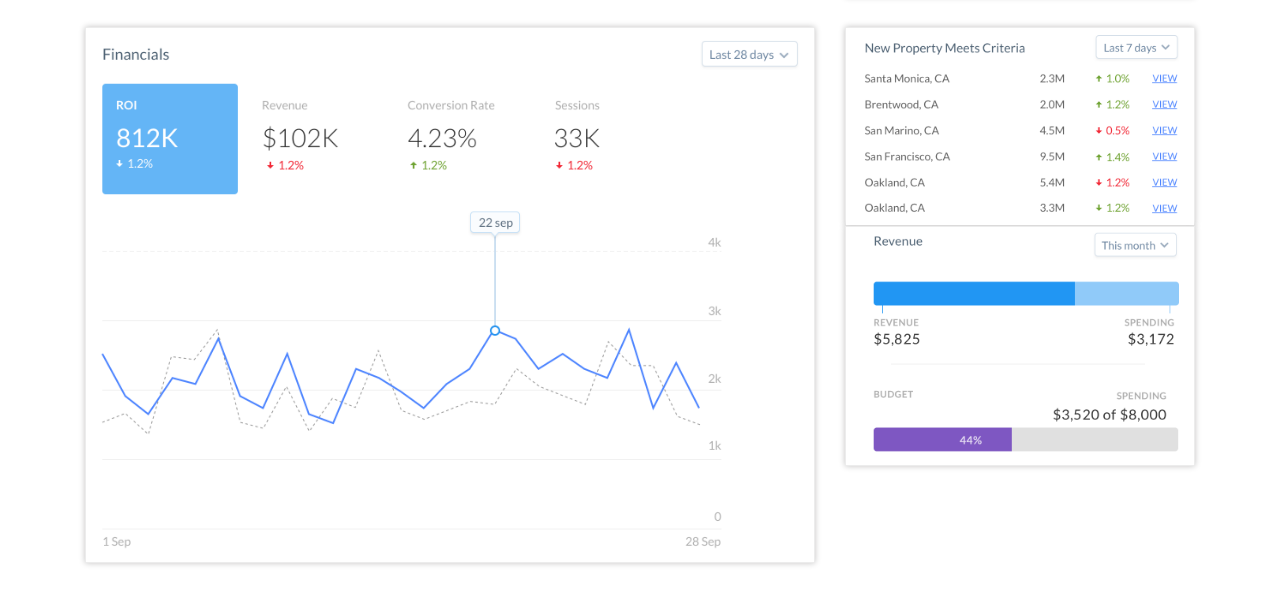
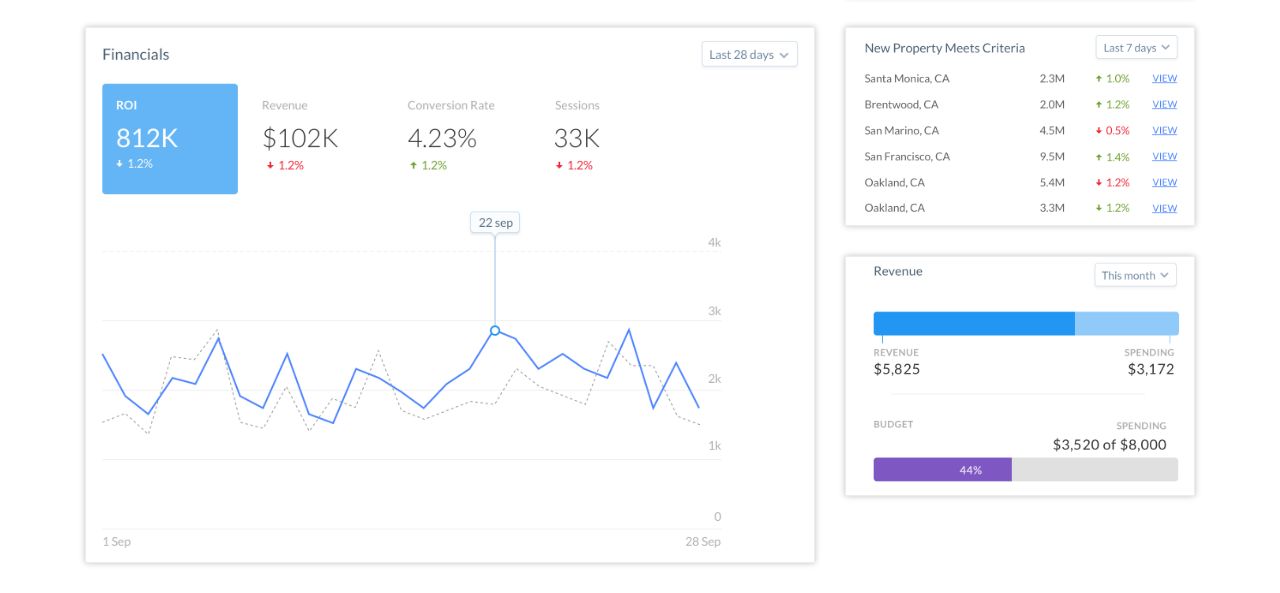
Before and after one commit to ShirinD/Investa, a PHP site: page /dashboard.html in a window 1280 px wide. Shown: the part 1040-1633 px from the top of the page. Run offline with PHP 8.4, Linux system fonts and the light colour scheme; some libraries are stand-ins or nearby versions.

Commit message:
Update stylesheet.css

```diff
--- a/assets/css/stylesheet.css
+++ b/assets/css/stylesheet.css
@@ -126,3 +126,7 @@
 #vacancey-pic {
     margin-top: 13px;
 }
+
+.r2-space {
+	margin-top: 30px;
+}
```
